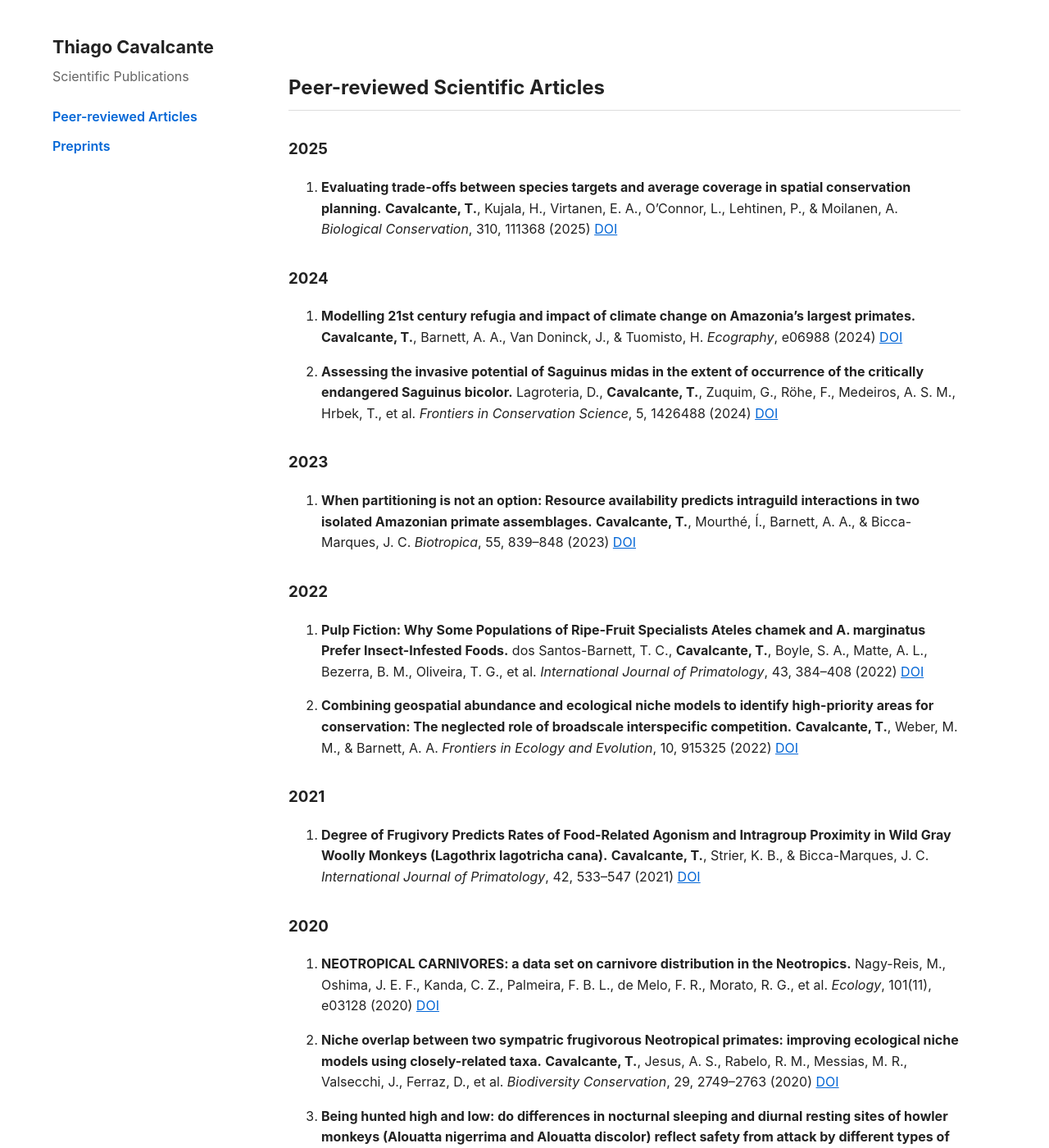
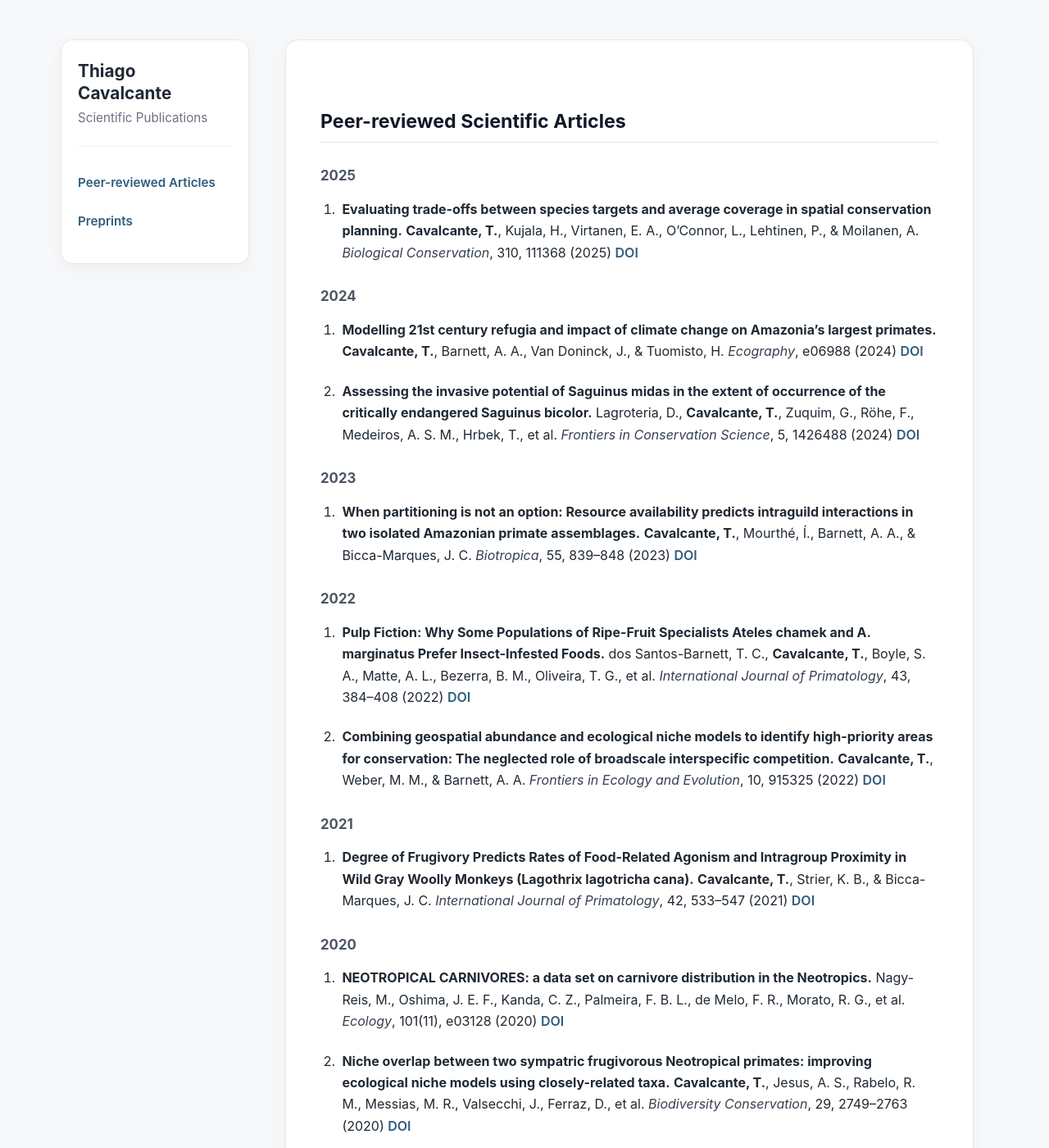
Before and after one commit to thiago-cav/publications, a Jekyll site: the page built from index.md, in a window 1280 px wide and 1400 px high. Shown: the whole window at 82% size. Built offline with Jekyll 4.4.1, drawn with Linux system fonts in a browser that asks for light colours.

Commit message:
Update default.html

```diff
--- a/_layouts/default.html
+++ b/_layouts/default.html
@@ -13,54 +13,80 @@
 
     body {
       margin: 0;
-      font-family: -apple-system, BlinkMacSystemFont, "Segoe UI", Roboto, Arial, sans-serif;
-      color: #222;
-      background: #fff;
-      line-height: 1.6;
+      font-family: -apple-system, BlinkMacSystemFont, "Segoe UI", Roboto, Helvetica, Arial, sans-serif;
+      color: #1f2933;
+      background: #f7f8fa;
+      line-height: 1.65;
     }
 
     .site {
       display: flex;
-      max-width: 1200px;
+      max-width: 1180px;
       margin: 0 auto;
-      padding: 40px 24px;
-      gap: 48px;
+      padding: 48px 24px;
+      gap: 44px;
     }
 
     .sidebar {
-      width: 240px;
+      width: 230px;
       flex-shrink: 0;
       position: sticky;
-      top: 30px;
+      top: 36px;
       align-self: flex-start;
+      padding: 24px 20px;
+      background: #ffffff;
+      border: 1px solid #e5e7eb;
+      border-radius: 14px;
+      box-shadow: 0 6px 20px rgba(0, 0, 0, 0.04);
     }
 
     .sidebar h1 {
-      font-size: 1.35rem;
-      margin: 0 0 6px;
+      font-size: 1.3rem;
+      margin: 0 0 4px;
+      line-height: 1.3;
     }
 
     .sidebar p {
-      color: #666;
-      margin: 0 0 24px;
+      margin: 0 0 22px;
+      color: #6b7280;
+      font-size: 0.95rem;
+    }
+
+    .sidebar nav {
+      border-top: 1px solid #eceff1;
+      padding-top: 16px;
     }
 
     .sidebar nav a {
       display: block;
-      margin: 10px 0;
+      margin: 8px 0;
+      padding: 7px 0;
       text-decoration: none;
-      color: #0366d6;
+      color: #2f5d7c;
       font-weight: 600;
+      font-size: 0.95rem;
     }
 
     .sidebar nav a:hover {
-      text-decoration: underline;
+      color: #173f5f;
     }
 
     .content {
       flex: 1;
       min-width: 0;
-      max-width: 820px;
+      max-width: 840px;
+      background: #ffffff;
+      border: 1px solid #e5e7eb;
+      border-radius: 16px;
+      padding: 38px 42px;
+      box-shadow: 0 6px 24px rgba(0, 0, 0, 0.04);
+    }
+
+    .content h1,
+    .content h2,
+    .content h3 {
+      color: #111827;
+      line-height: 1.3;
     }
 
     .content h1 {
@@ -68,34 +94,63 @@
     }
 
     .content h2 {
-      margin-top: 48px;
-      padding-bottom: 8px;
-      border-bottom: 1px solid #ddd;
+      margin-top: 46px;
+      margin-bottom: 20px;
+      padding-bottom: 10px;
+      border-bottom: 1px solid #dfe3e8;
+      font-size: 1.45rem;
     }
 
     .content h3 {
-      margin-top: 32px;
+      margin-top: 30px;
+      margin-bottom: 14px;
+      font-size: 1.05rem;
+      color: #4b5563;
+    }
+
+    .content ol {
+      padding-left: 1.4rem;
+    }
+
+    .content li {
+      margin-bottom: 22px;
+      padding-left: 4px;
     }
 
     .content a {
-      color: #0366d6;
+      color: #2f5d7c;
+      text-decoration: none;
+      font-weight: 600;
+    }
+
+    .content a:hover {
+      text-decoration: underline;
+    }
+
+    .content em {
+      color: #374151;
     }
 
     @media (max-width: 800px) {
       .site {
         display: block;
-        padding: 24px 18px;
+        padding: 20px 14px;
       }
 
       .sidebar {
         width: auto;
         position: static;
-        margin-bottom: 36px;
+        margin-bottom: 20px;
       }
 
       .sidebar nav a {
         display: inline-block;
-        margin-right: 18px;
+        margin-right: 16px;
+      }
+
+      .content {
+        padding: 26px 20px;
+        border-radius: 12px;
       }
     }
   </style>
```
